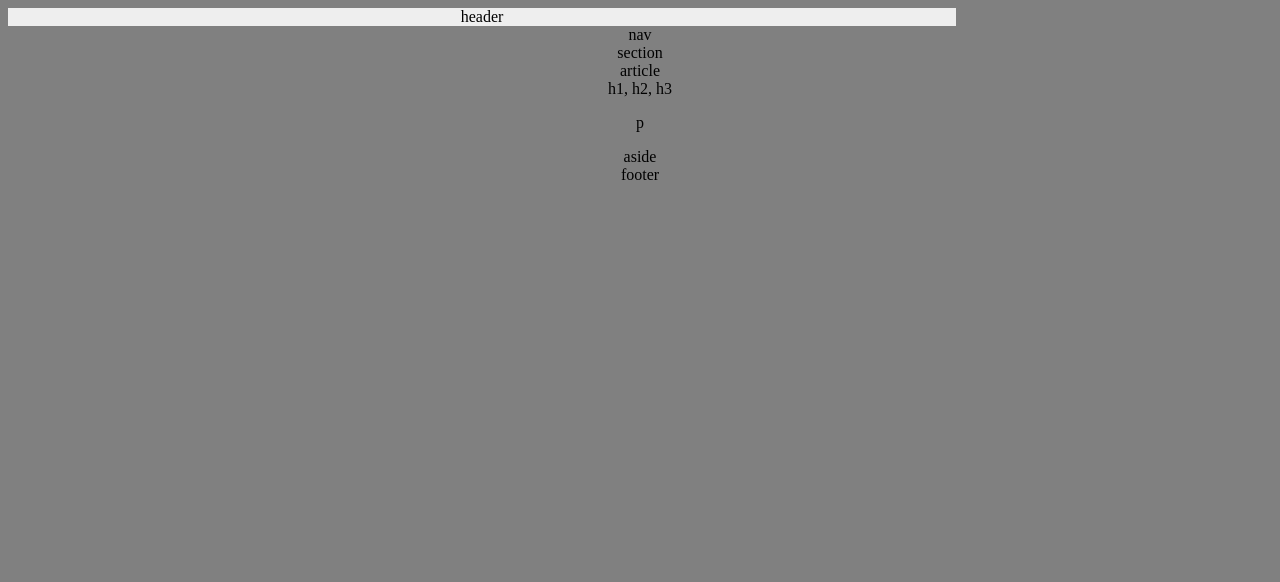
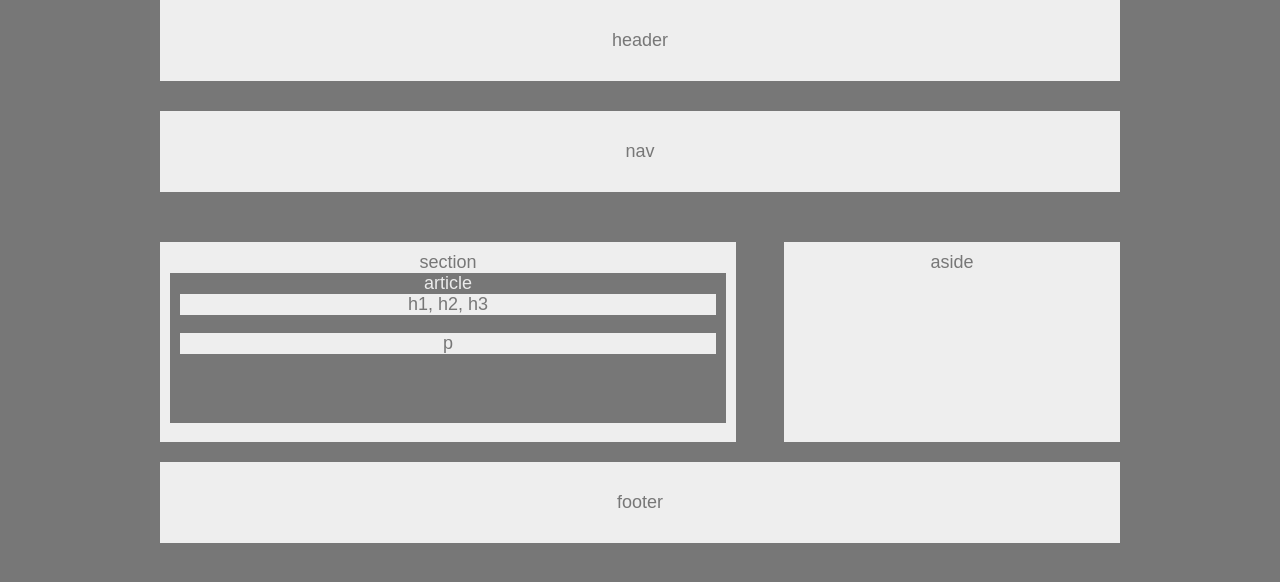
Before and after one commit to kmccarthy1/HW-Wireframe, a plain HTML site: page HW1_HTML.html in a window 1280 px wide. Drawn offline with Linux system fonts and the light colour scheme.

Commit message:
added more CSS styling, still need h1 & article styles

```diff
--- a/HW1_CSS.css
+++ b/HW1_CSS.css
@@ -1,33 +1,77 @@
 * {
     box-sizing: border-box;
     text-align: center;
-    background-color: gray;
+  }
+
+  body {
+    width: 960px;
+    margin: 0 auto;
+    font-family: Arial, Helvetica, sans-serif;
+    font-size: 18px;
+    color: #777;
+    background: #777
+
   }
 
   header {
-    width: 75%;
+    padding: 30px;
+    margin-bottom: 30px;
+    float: center;
     background-color: #eee;
   }
 
   #nav {
-
+    background-color: #eee;
+    padding: 30px;
+    margin-bottom: 30px;
   }
 
   #section {
-
+    float: left;
+    margin-top: 20px;
+    margin-bottom: 20px;
+    padding-top: 10px;
+    background-color: #eee;
+    width: 60%;
+    height: 200px;
   }
 
   #article {
+    margin-left: 10px;
+    margin-right: 10px;
+    height: 150px;
+    color: #ebebeb;
+    background: #777;
+  }
 
+  #h1h2h3 {
+    margin-left: 10px;
+    margin-right: 10px;
+    color: #777;
+    background-color: #eee;
   }
-  #h1h2h3 {
 
+  p {
+    margin-left: 10px;
+    margin-right: 10px;
+    color: #777;
+    background-color: #eee;
   }
 
   aside {
-
+    float: right;
+    padding-top: 10px;
+    margin-top: 20px;
+    margin-left: -30px;
+    background-color: #eee;
+    width: 35%;
+    height: 200px;
   }
 
   footer {
+    clear: both;
+    overflow: auto;
+    padding: 30px;
+    background-color: #eee;
 
   }
```
